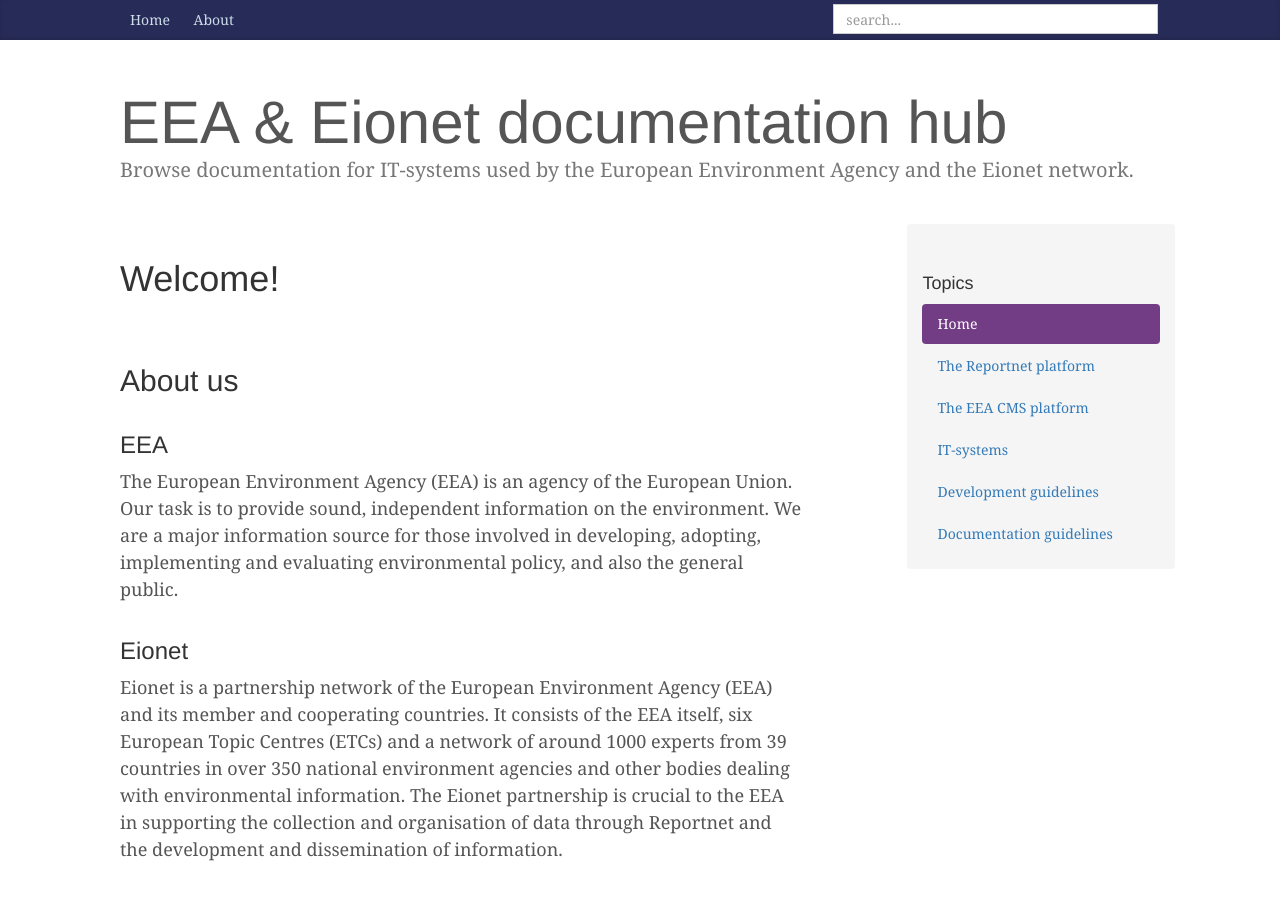
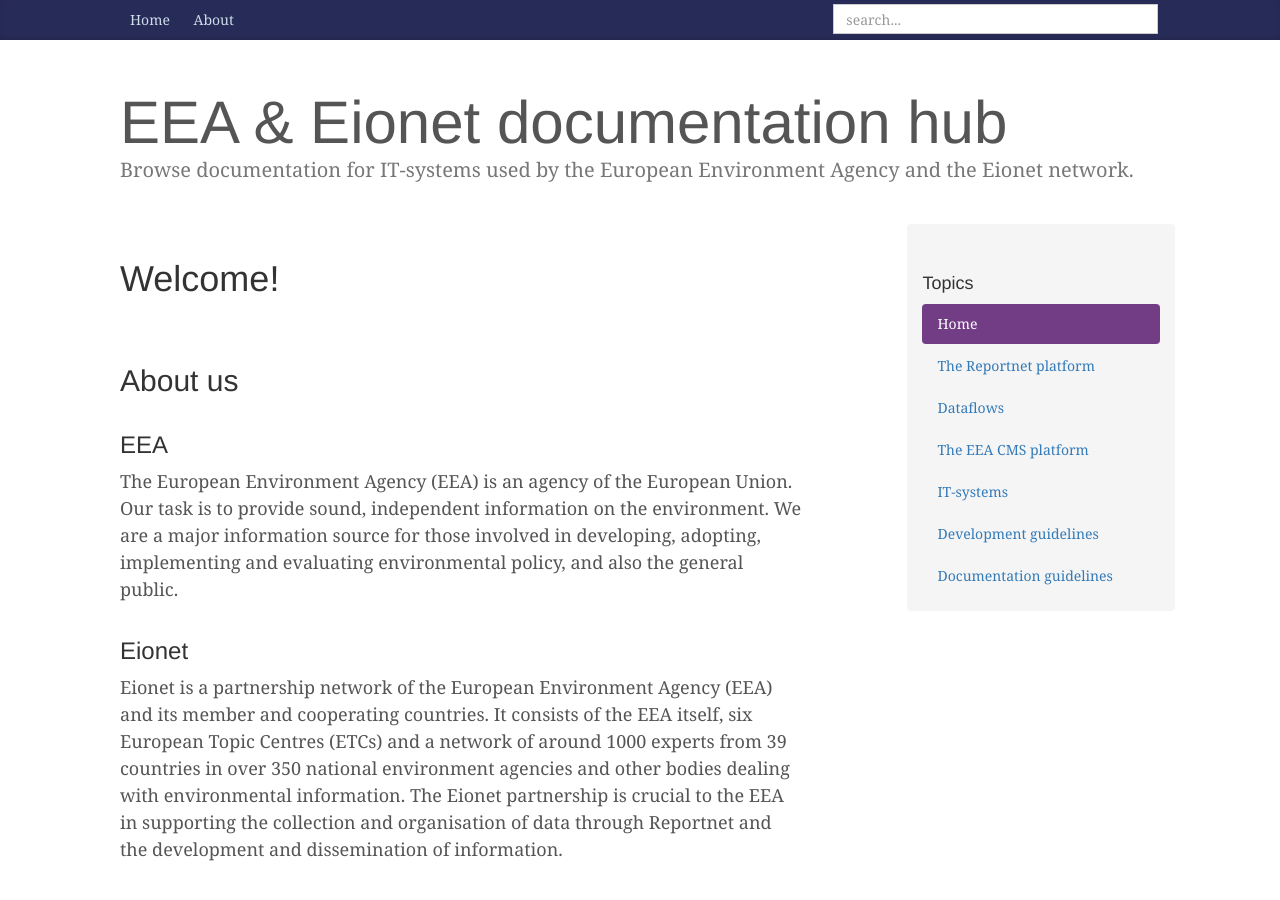
Before and after one commit to mitch99/docs, a Jekyll site: the page built from index.md, in a window 1280 px wide and 900 px high. Built offline with Jekyll 4.4.1, drawn with Linux system fonts in a browser that asks for light colours; comment, search, counter and statistics services are not loaded.

Commit message:
Update menu.yml

```diff
--- a/_data/menu.yml
+++ b/_data/menu.yml
@@ -9,6 +9,8 @@
       url: /Reportnet/Implementing-a-simple-dataflow
     - text: How to verify quality control tests
       url: /Reportnet/Howto-verify-quality-control-tests
+- text: Dataflows
+  url: /Dataflows
 - text: The EEA CMS platform
   url: /EEA-CMS
 - text: IT-systems
```
